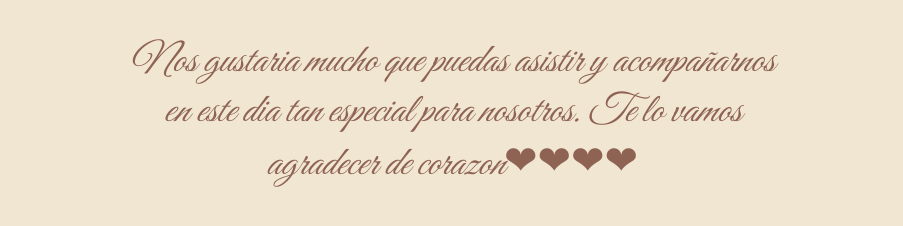
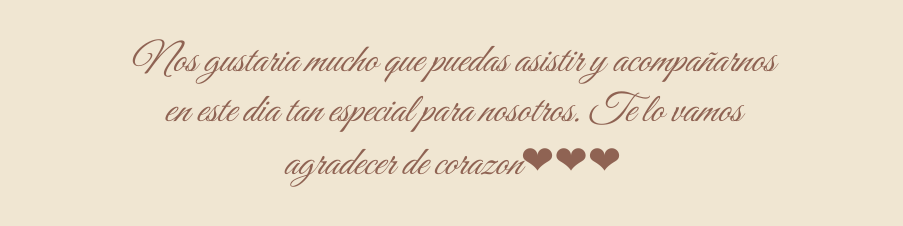
Before and after one commit to jvega0895/invitacion, a plain HTML site: page index.html in a window 1280 px wide. Shown: the part 1475-1701 px from the top of the page, without its empty margins (188-1091 px from the left). Drawn offline with Linux system fonts and the light colour scheme.

Commit message:
Espero que sea lo ultimo

```diff
--- a/index.html
+++ b/index.html
@@ -3,7 +3,7 @@
   <head>
     <meta charset="UTF-8" />
     <meta name="viewport" content="width=device-width, initial-scale=1.0" />
-    <title>Invitación de Boda</title>
+    <title>👰Boda Cristian y Wendy</title>
     <link rel="stylesheet" href="styles.css" />
   </head>
   <body>
@@ -58,7 +58,7 @@
       <div class="info_link">
         <h2>👰👰👰Esperamos Verte👰👰👰</h2>
         <p>
-          Nos gustaria mucho que puedas asistir y acompañarnos en este dia tan especial para nosotros. Te lo vamos agradecer de corazon❤❤❤❤
+          Nos gustaria mucho que puedas asistir y acompañarnos en este dia tan especial para nosotros. Te lo vamos agradecer de corazon❤❤❤
         </p>
 
     <footer/>
```
